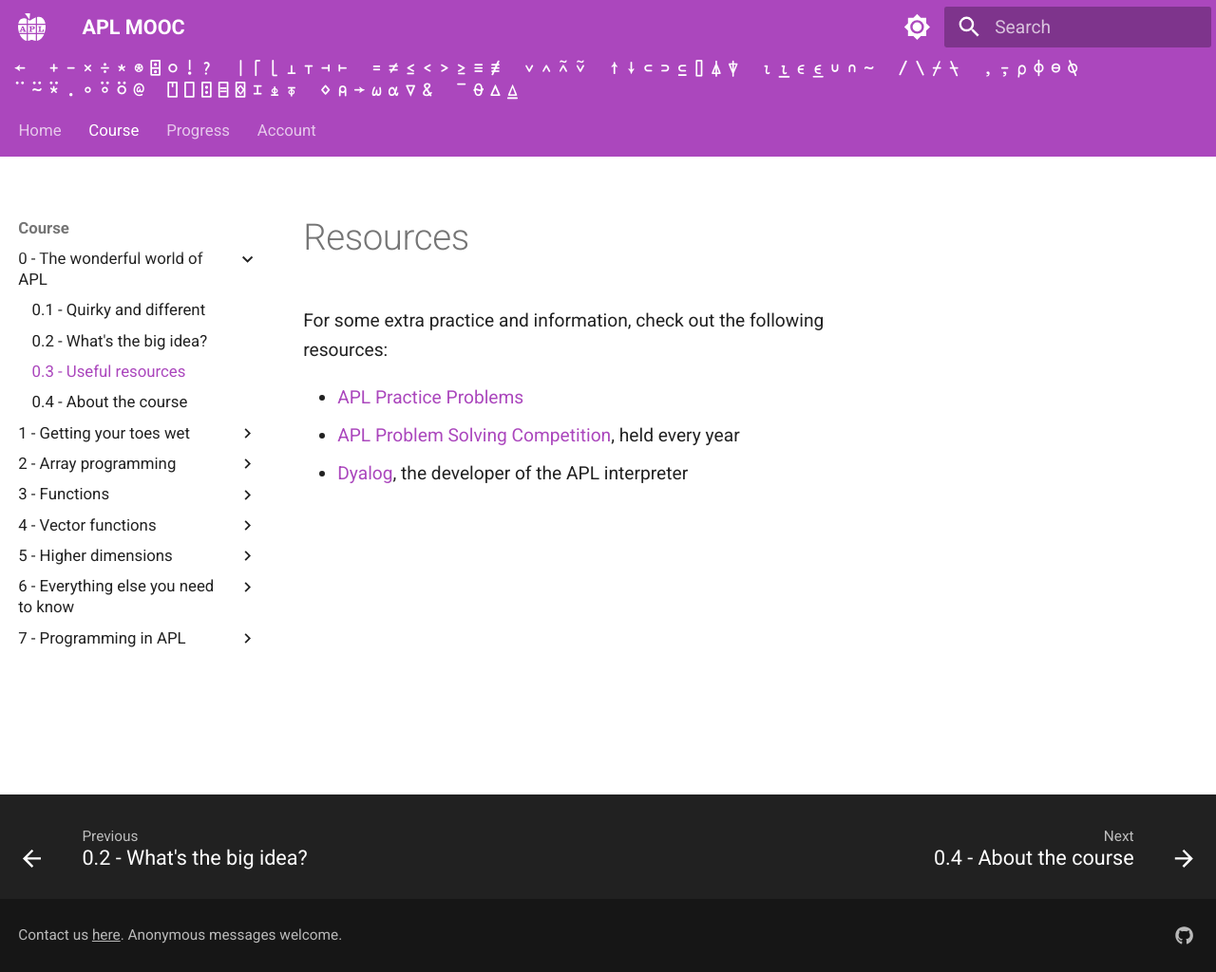
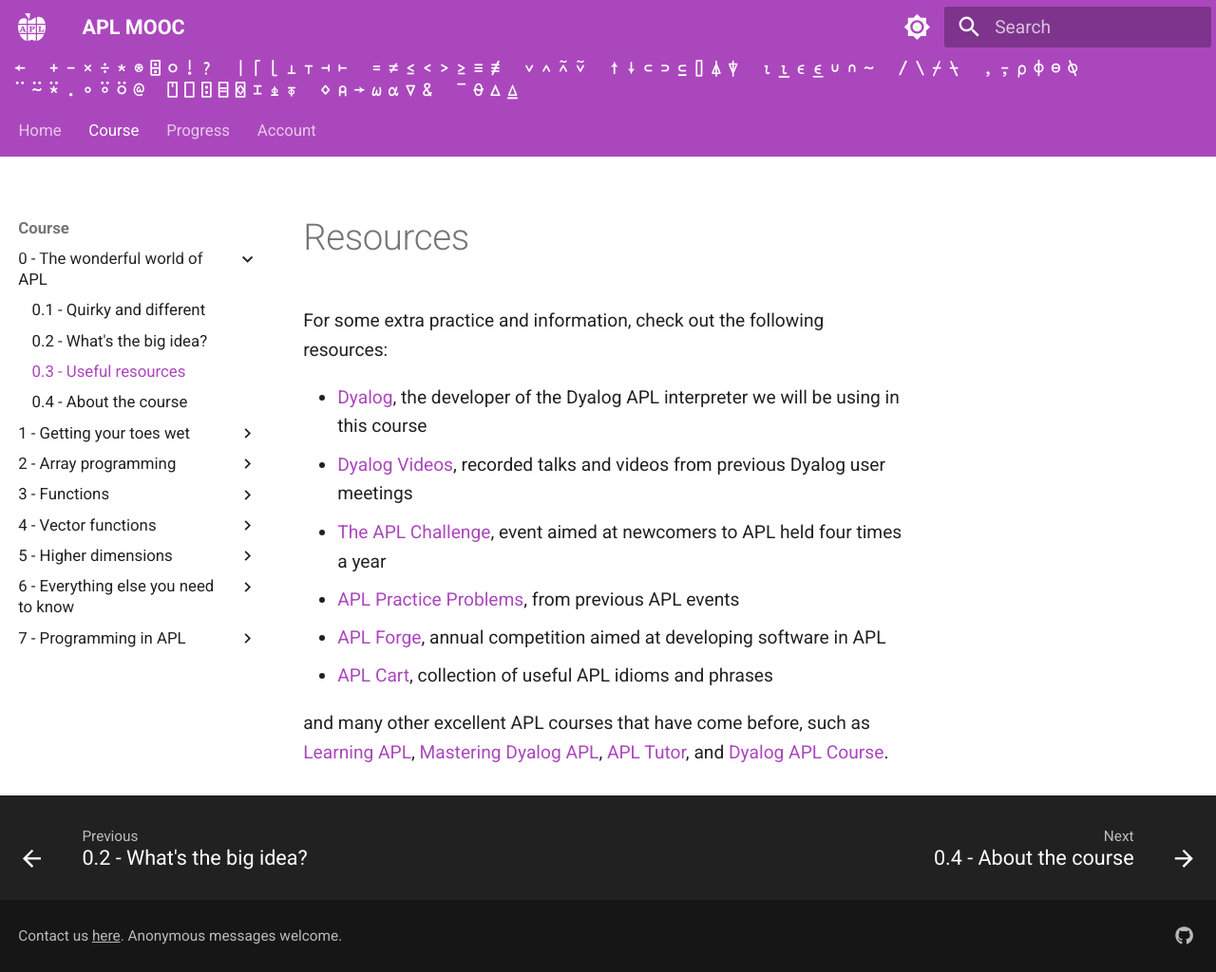
Before and after one commit to APLMOOC/APLMOOC, an MkDocs documentation site: the page built from docs/course/ch0/part3.md, in a window 1280 px wide and 1024 px high. Shown: the whole window at 95% size. Built offline with MkDocs 1.6.1 and Material for MkDocs 9.7.7, drawn with Linux system fonts in a browser that asks for light colours; some web fonts are replaced; a script that is not in the unit is left out.

Commit message:
Change resources page

```diff
--- a/docs/course/ch0/part3.md
+++ b/docs/course/ch0/part3.md
@@ -2,6 +2,11 @@
 
 For some extra practice and information, check out the following resources:
 
-- [APL Practice Problems](https://problems.tryapl.org/)
-- [APL Problem Solving Competition](https://www.dyalog.com/student-competition.htm), held every year
-- [Dyalog](https://www.dyalog.com/), the developer of the APL interpreter
+- [Dyalog](https://www.dyalog.com/), the developer of the Dyalog APL interpreter we will be using in this course
+- [Dyalog Videos](https://dyalog.tv/), recorded talks and videos from previous Dyalog user meetings
+- [The APL Challenge](https://www.dyalog.com/apl-challenge.htm), event aimed at newcomers to APL held four times a year
+- [APL Practice Problems](https://problems.tryapl.org/), from previous APL events
+- [APL Forge](https://forge.dyalog.com/), annual competition aimed at developing software in APL
+- [APL Cart](https://aplcart.info/), collection of useful APL idioms and phrases
+
+and many other excellent APL courses that have come before, such as [Learning APL](https://xpqz.github.io/learnapl/intro.html), [Mastering Dyalog APL](https://mastering.dyalog.com/README.html), [APL Tutor](https://tutorial.dyalog.com/), and [Dyalog APL Course](https://course.dyalog.com/).
```
